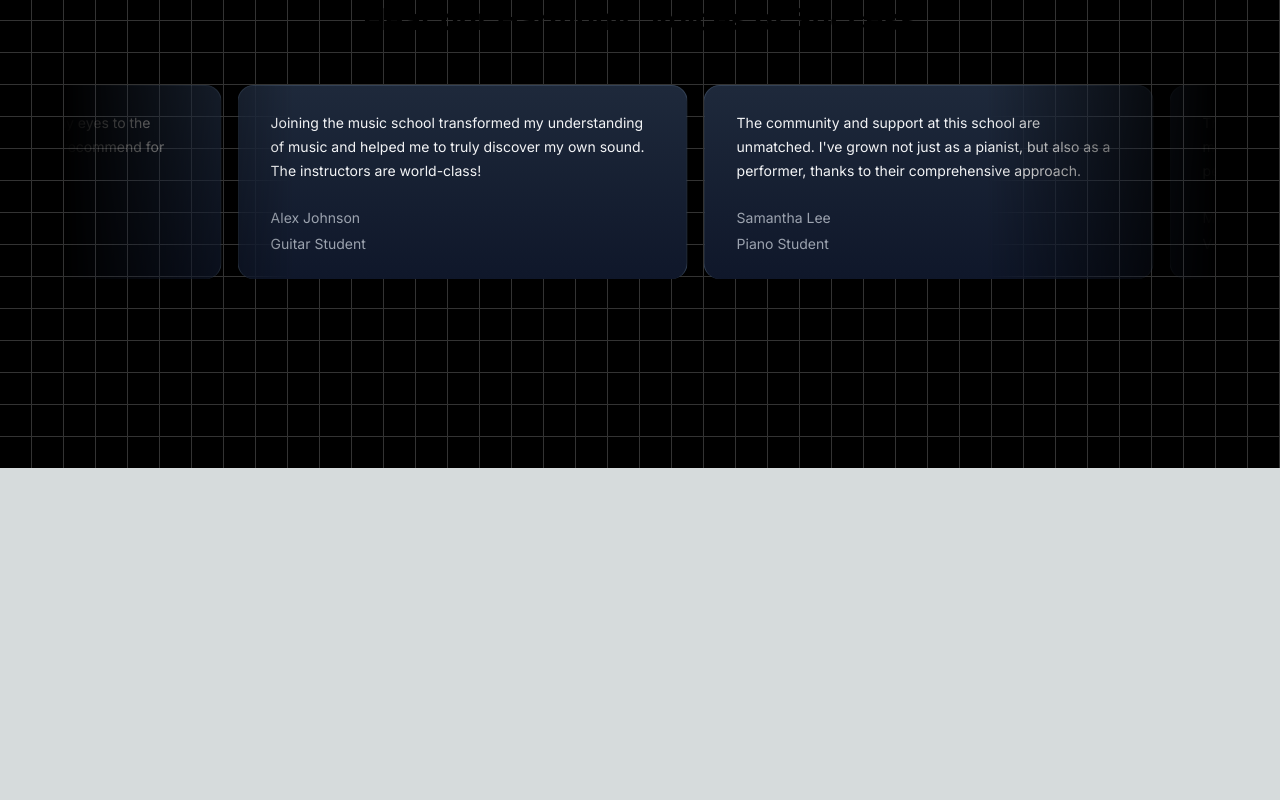
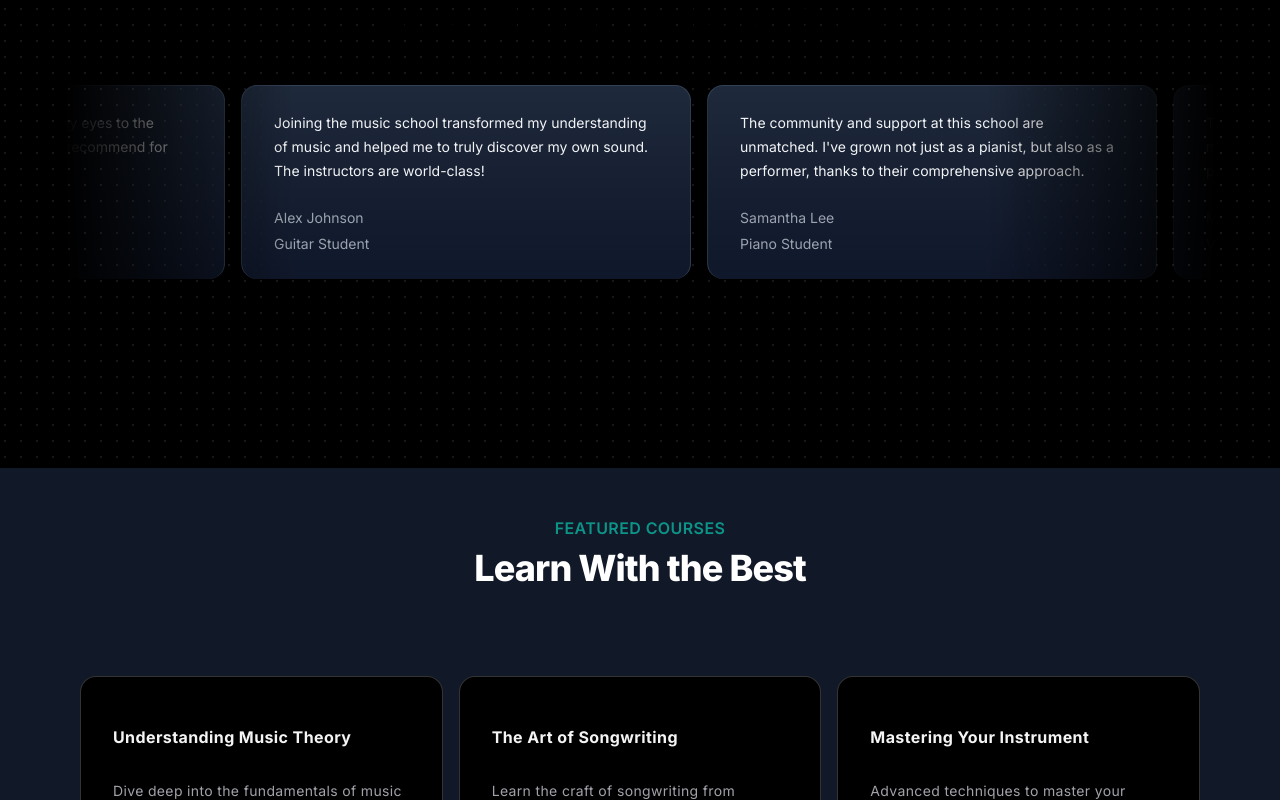
Before and after one commit to Alish-Rawat/music-nextjs, a Next.js app: page / in a window 1280 px wide. Shown: the part 2000-2800 px from the top of the page. Before the commit the page ends 2468 px from the top, so only its background shows below. Built offline with nearby package versions, Linux system fonts and the light colour scheme.

Commit message:
card hover effect

```diff
--- a/src/app/page.tsx
+++ b/src/app/page.tsx
@@ -1,6 +1,7 @@
 import FeaturedCourses from "@/components/FeaturedCourses";
 import HeroSection from "@/components/HeroSection";
 import MusicSchoolTestimonials from "@/components/TestimonialCards";
+import UpcomingWebinars from "@/components/UpcomingWebinars";
 import WhyChooseUs from "@/components/WhyChooseUs";
 
 export default function Home() {
@@ -10,6 +11,7 @@
       <FeaturedCourses />
       <WhyChooseUs />
       <MusicSchoolTestimonials />
+      <UpcomingWebinars />
     </main>
   );
 }
--- a/src/components/TestimonialCards.tsx
+++ b/src/components/TestimonialCards.tsx
@@ -36,7 +36,7 @@
 
 const MusicSchoolTestimonials = () => {
   return (
-    <div className="h-[40rem] w-full dark:bg-black dark:bg-grid-white/[0.2] relative flex flex-col items-center justify-center overflow-hidden">
+    <div className="h-[40rem] w-full dark:bg-black dark:bg-dot-white/[0.2] relative flex flex-col items-center justify-center overflow-hidden">
       <h2 className="text-3xl font-bold text-center mb-8 z-10">
         Hear our Harmony: Voices of Success
       </h2>
--- /dev/null
+++ b/src/components/UpcomingWebinars.tsx
@@ -0,0 +1,86 @@
+"use client";
+import { HoverEffect } from "./ui/card-hover-effect";
+
+import Link from "next/link";
+
+const UpcomingWebinars = () => {
+  const featuredWebinars = [
+    {
+      title: "Understanding Music Theory",
+      description:
+        "Dive deep into the fundamentals of music theory and enhance your musical skills.",
+      slug: "understanding-music-theory",
+      isFeatured: true,
+    },
+    {
+      title: "The Art of Songwriting",
+      description:
+        "Learn the craft of songwriting from experienced musicians and songwriters.",
+      slug: "the-art-of-songwriting",
+      isFeatured: true,
+    },
+    {
+      title: "Mastering Your Instrument",
+      description:
+        "Advanced techniques to master your musical instrument of choice.",
+      slug: "mastering-your-instrument",
+      isFeatured: true,
+    },
+    {
+      title: "Music Production Essentials",
+      description:
+        "Get started with music production with this comprehensive overview.",
+      slug: "music-production-essentials",
+      isFeatured: true,
+    },
+    // Added two more webinars
+    {
+      title: "Live Performance Techniques",
+      description:
+        "Enhance your live performance skills with expert tips and strategies.",
+      slug: "live-performance-techniques",
+      isFeatured: true,
+    },
+    {
+      title: "Digital Music Marketing",
+      description:
+        "Learn how to promote your music effectively in the digital age.",
+      slug: "digital-music-marketing",
+      isFeatured: true,
+    },
+  ];
+
+  return (
+    <div className="p-12 bg-gray-900">
+      <div className="max-w-7xl mx-auto px-4 sm:px-6">
+        <div className="text-center">
+          <h2 className="text-base text-teal-600 font-semibold tracking-wide uppercase">
+            FEATURED COURSES
+          </h2>
+          <p className="mt-2 text-3xl leading-8 font-extrabold tracking-tight text-white sm:text-4xl">
+            Learn With the Best
+          </p>
+        </div>
+        <div className="mt-10">
+          <HoverEffect
+            items={featuredWebinars.map((webinar) => ({
+              title: webinar.title,
+              description: webinar.description,
+              link: "/",
+            }))}
+          ></HoverEffect>
+        </div>
+        <div className="mt-10 text-center">
+          <Link
+            href={"/"}
+            className="px-4 py-2 rounded border border-neutral-600 text-neutral-700 bg-white hover:bg-gray-100 transition duration-200"
+          >
+            View All courses
+          </Link>
+        </div>
+      </div>
+    </div>
+  );
+};
+
+export default UpcomingWebinars;
--- /dev/null
+++ b/src/components/ui/card-hover-effect.tsx
@@ -0,0 +1,111 @@
+import { cn } from "@/utils/cn";
+import { AnimatePresence, motion } from "framer-motion";
+import Link from "next/link";
+import { useState } from "react";
+
+export const HoverEffect = ({
+  items,
+  className,
+}: {
+  items: {
+    title: string;
+    description: string;
+    link: string;
+  }[];
+  className?: string;
+}) => {
+  let [hoveredIndex, setHoveredIndex] = useState<number | null>(null);
+
+  return (
+    <div
+      className={cn(
+        "grid grid-cols-1 md:grid-cols-2  lg:grid-cols-3  py-10",
+        className
+      )}
+    >
+      {items.map((item, idx) => (
+        <Link
+          href={item?.link}
+          key={item?.link}
+          className="relative group  block p-2 h-full w-full"
+          onMouseEnter={() => setHoveredIndex(idx)}
+          onMouseLeave={() => setHoveredIndex(null)}
+        >
+          <AnimatePresence>
+            {hoveredIndex === idx && (
+              <motion.span
+                className="absolute inset-0 h-full w-full bg-neutral-200 dark:bg-slate-800/[0.8] block  rounded-3xl"
+                layoutId="hoverBackground"
+                initial={{ opacity: 0 }}
+                animate={{
+                  opacity: 1,
+                  transition: { duration: 0.15 },
+                }}
+                exit={{
+                  opacity: 0,
+                  transition: { duration: 0.15, delay: 0.2 },
+                }}
+              />
+            )}
+          </AnimatePresence>
+          <Card>
+            <CardTitle>{item.title}</CardTitle>
+            <CardDescription>{item.description}</CardDescription>
+          </Card>
+        </Link>
+      ))}
+    </div>
+  );
+};
+
+export const Card = ({
+  className,
+  children,
+}: {
+  className?: string;
+  children: React.ReactNode;
+}) => {
+  return (
+    <div
+      className={cn(
+        "rounded-2xl h-full w-full p-4 overflow-hidden bg-black border border-transparent dark:border-white/[0.2] group-hover:border-slate-700 relative z-20",
+        className
+      )}
+    >
+      <div className="relative z-50">
+        <div className="p-4">{children}</div>
+      </div>
+    </div>
+  );
+};
+export const CardTitle = ({
+  className,
+  children,
+}: {
+  className?: string;
+  children: React.ReactNode;
+}) => {
+  return (
+    <h4 className={cn("text-zinc-100 font-bold tracking-wide mt-4", className)}>
+      {children}
+    </h4>
+  );
+};
+export const CardDescription = ({
+  className,
+  children,
+}: {
+  className?: string;
+  children: React.ReactNode;
+}) => {
+  return (
+    <p
+      className={cn(
+        "mt-8 text-zinc-400 tracking-wide leading-relaxed text-sm",
+        className
+      )}
+    >
+      {children}
+    </p>
+  );
+};
```
